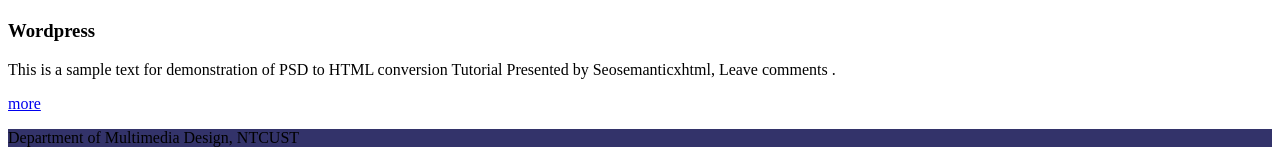
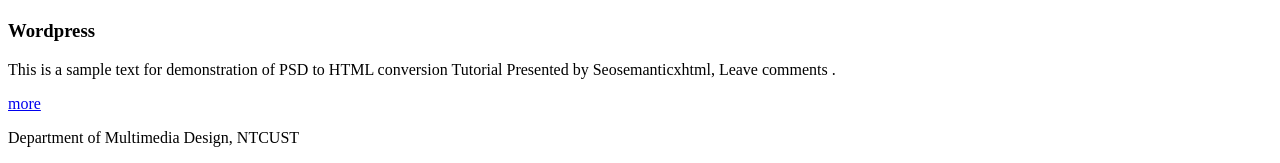
Before and after one commit to zxc01020410/psd1008, a plain HTML site: page index.html in a window 1280 px wide. Shown: the part 1922-2085 px from the top of the page. Drawn offline with Linux system fonts and the light colour scheme.

Commit message:
Update index.html

```diff
--- a/index.html
+++ b/index.html
@@ -5,7 +5,7 @@
     <meta http-equiv="X-UA-Compatible" content="IE=edge">
     <meta name="viewport" content="width=device-width, initial-scale=1.0">
     <title>Multimedia Design</title>
-    <link href="css/md.css" rel="stylesheet" type="text/css">
+
 </head>
 <body>
     <header>
```
